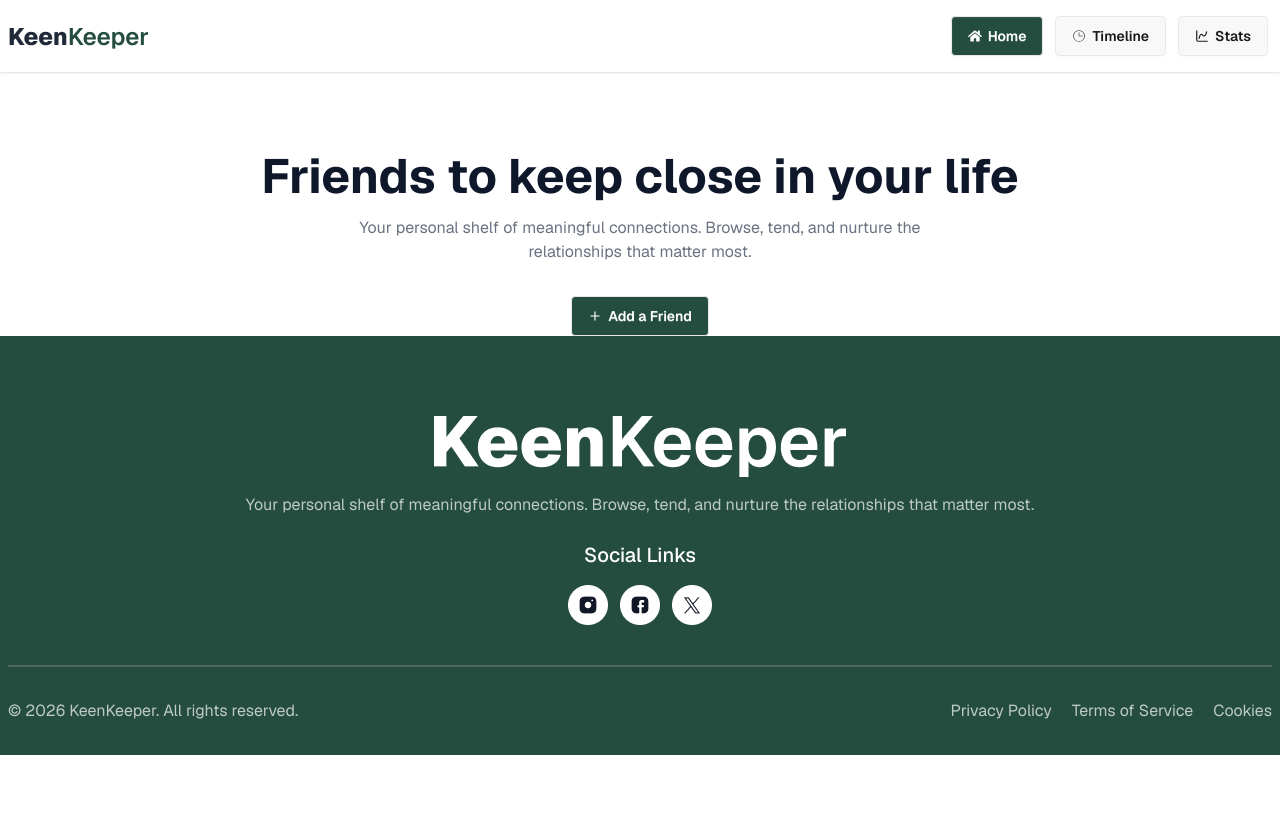
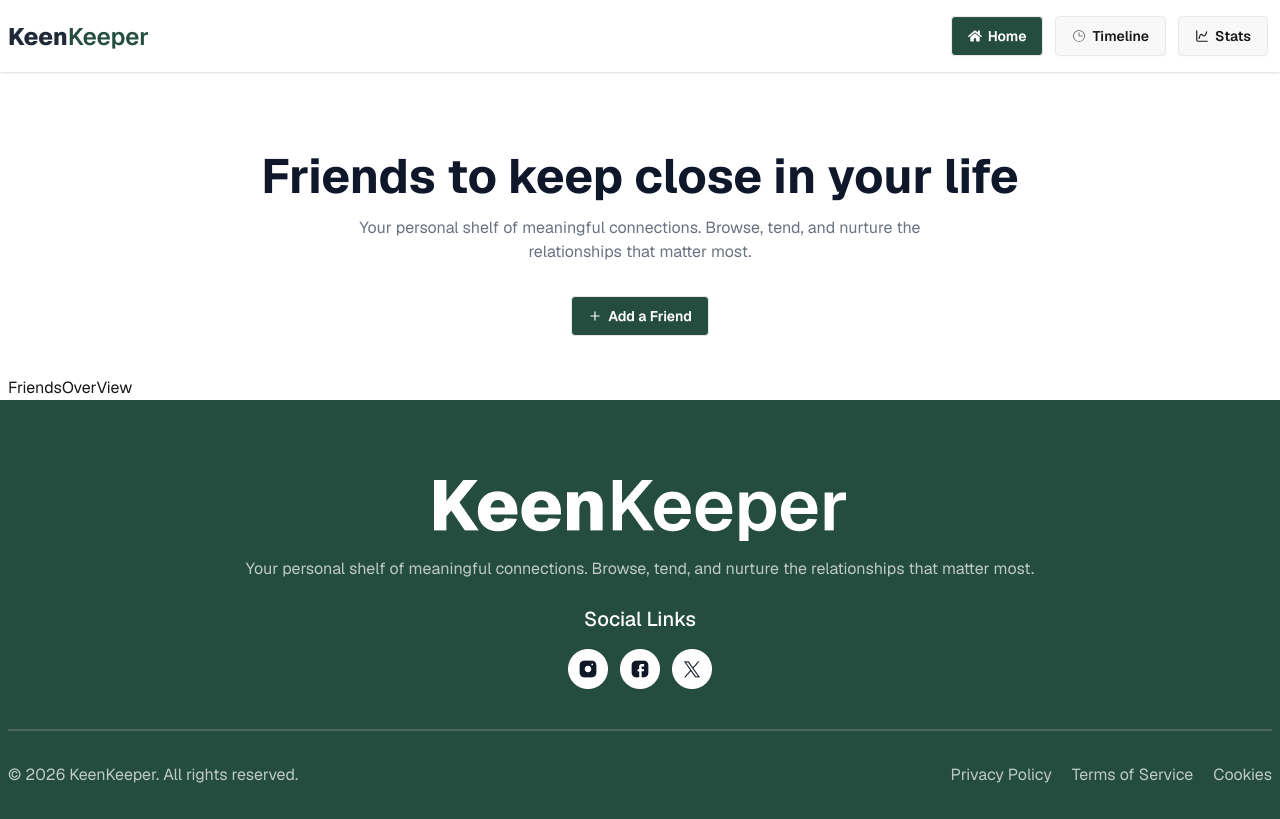
Before and after one commit to IamPial/keenkeeper-app, a React (Vite) app: page / in a window 1280 px wide. Built offline with nearby package versions, Linux system fonts and the light colour scheme.

Commit message:
render friendsOverview section here

```diff
--- a/src/components/pages/homepage/Banner.jsx
+++ b/src/components/pages/homepage/Banner.jsx
@@ -1,11 +1,12 @@
 import React from "react";
 import { FiPlus } from "react-icons/fi";
+import FriendsOverview from "./FriendsOverview";
 
 const Banner = () => {
   return (
     <div className="pt-20">
       <div className="container mx-auto px-2">
-        <div className="space-y-4 text-center">
+        <div className="space-y-4 text-center pb-10">
           <h2 className="font-bold text-5xl text-slate-900">
             Friends to keep close in your life
           </h2>
@@ -19,6 +20,8 @@ const Banner = () => {
             </button>
           </div>
         </div>
+
+        <FriendsOverview></FriendsOverview>
       </div>
     </div>
   );
```
